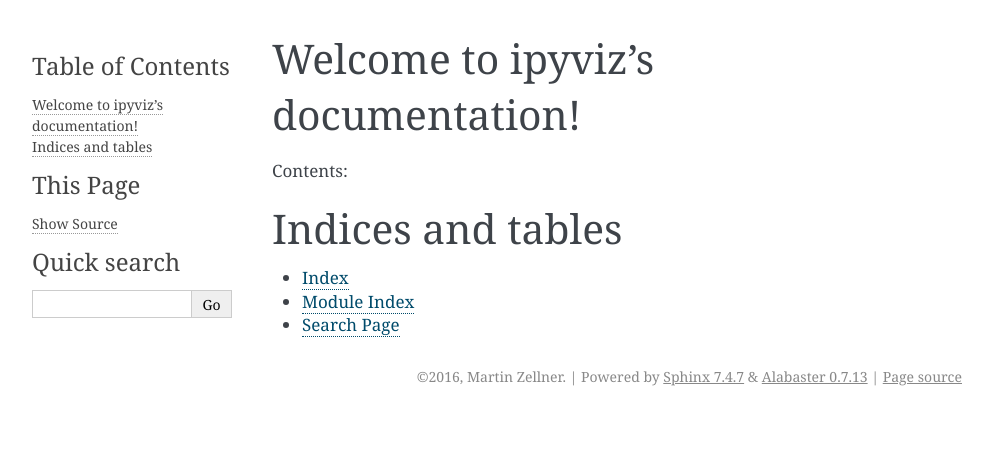
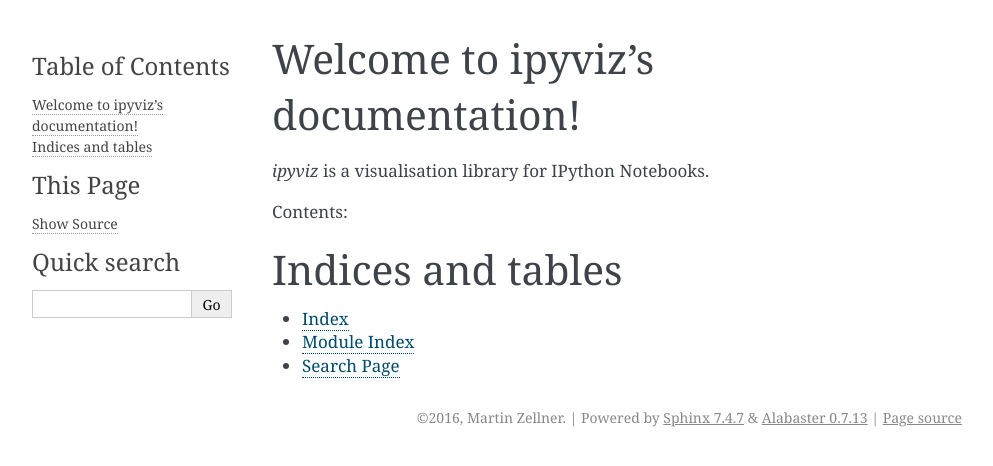
Before and after one commit to martinzellner/ipyviz, a Sphinx documentation site: the page built from docs/index.rst, in a window 1280 px wide. Shown: the top 466 px of the page, without its empty margins (148-1141 px from the left). Built offline with Sphinx 7.4.7, drawn with Linux system fonts in a browser that asks for light colours.

Commit message:
Documentation

```diff
--- a/docs/index.rst
+++ b/docs/index.rst
@@ -5,6 +5,8 @@
 
 Welcome to ipyviz's documentation!
 ==================================
+
+`ipyviz` is a visualisation library for IPython Notebooks.
 
 Contents:
 
```
